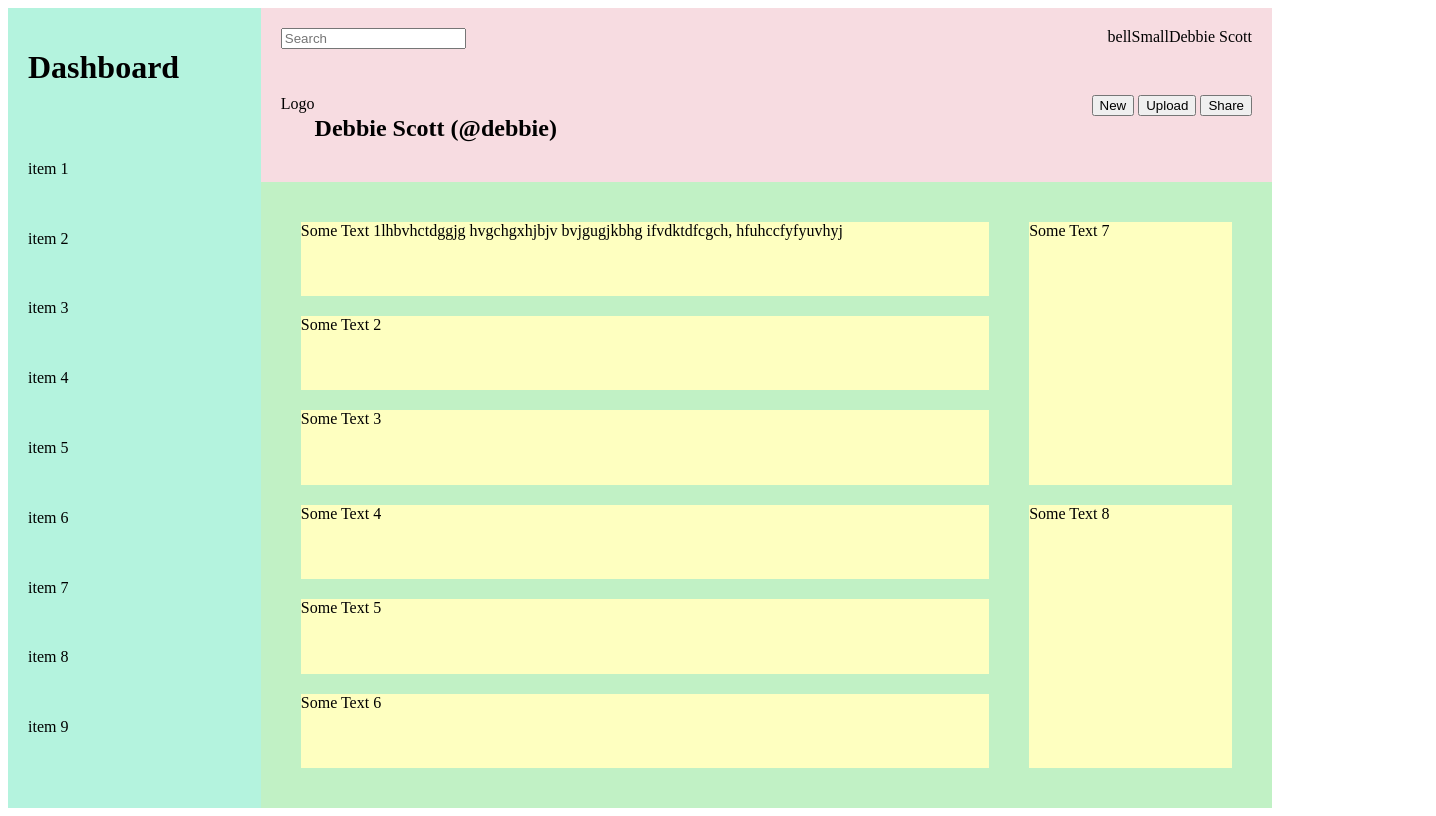
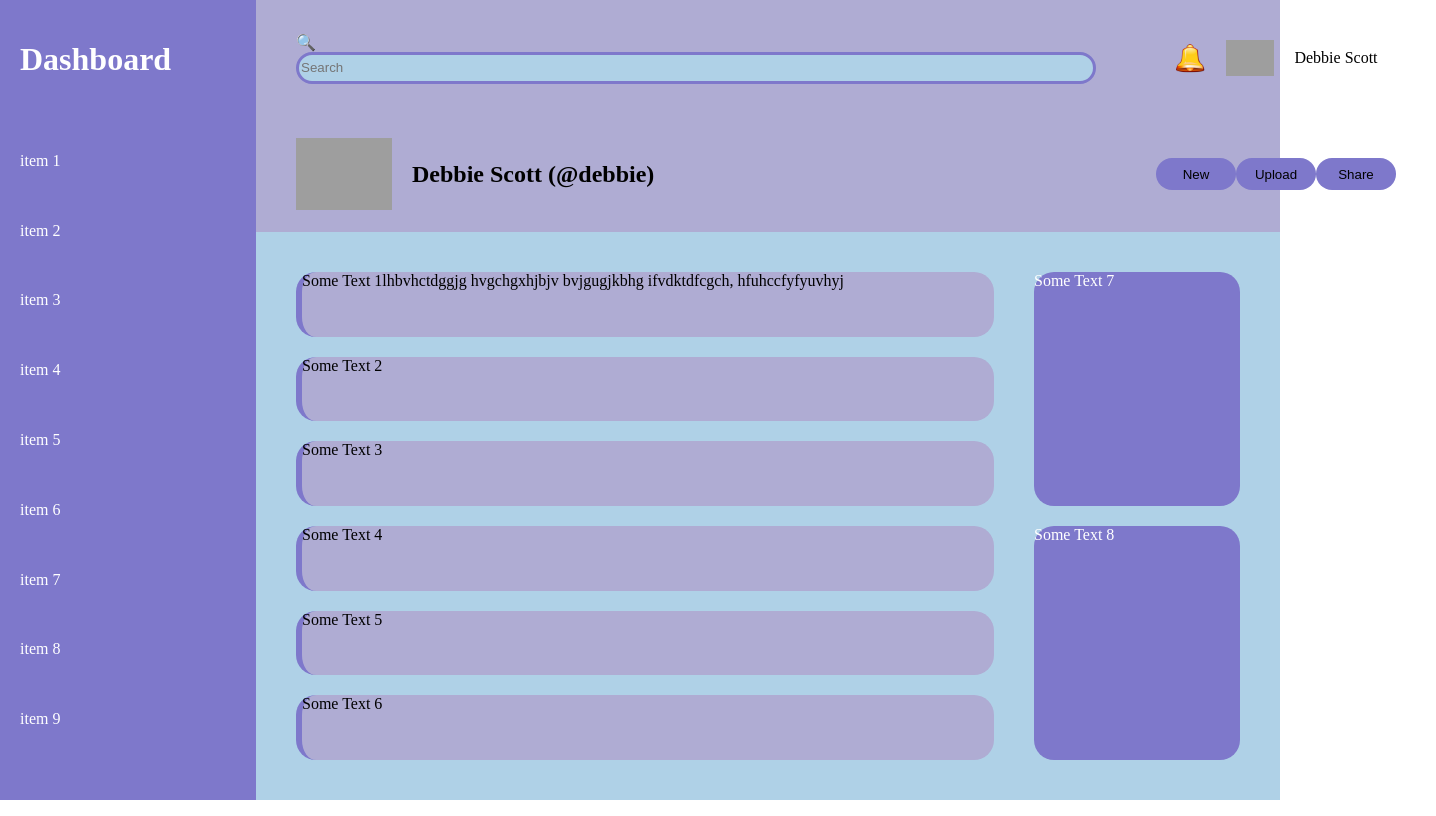
Before and after one commit to debbieSc/Admin-dashboard, a plain HTML site: page index.html in a window 1280 px wide. Shown: the whole page, 1436 px wide, since content can reach past the window. Drawn offline with Linux system fonts and the light colour scheme; grey boxes are pictures that could not be loaded.

Commit message:
Logo and icons added, with further stlying

```diff
--- a/index.html
+++ b/index.html
@@ -13,30 +13,41 @@
 
 
         <header>
-            <div class="headTop">
-                <form id="searchbar">
-                    <input type="search" id="query" name="searchbar" placeholder="Search">
-                </form>
-                <div class="rightSide">
-                    <div class="notification">bell</div>
-                    <div class="smallLogo">Small</div>
+
+
+                <div class="topLeft">
+                    <form id="searchbar">
+                        <label for="searchbar">🔍</label>
+                        <input type="search" id="query" name="searchbar" placeholder="Search">
+                    </form>
+                </div>
+
+                <div class="topRight">
+                    <img class="bell" src="Bell.png">
+                    <img class="small" src="Logo.png">
                     <div class="name">Debbie Scott</div>
                 </div>
-            </div>
-            <div class="headBottom">
-                <div class="leftSide">
-                    <div class="logo">Logo</div>
+
+
+
+
+                <div class="bottomLeft">
+                    <img class="large" src="Logo.png">
                     <h2>Debbie Scott (@debbie)</h2>
                 </div>
-                <div class="buttons">
+
+                <div class="bottomRight">
                     <button>New</button>
                     <button>Upload</button>
                     <button>Share</button>
                 </div>
-            </div>
+
+
+
         </header>
 
         <Main>
+
             <div class="cards">
             <div class="card">Some Text 1lhbvhctdggjg hvgchgxhjbjv bvjgugjkbhg ifvdktdfcgch, hfuhccfyfyuvhyj</div>
             <div class="card">Some Text 2</div>
--- a/style.css
+++ b/style.css
@@ -1,21 +1,30 @@
+
+body {
+    margin: 0;
+    padding: 0;
+}
+
 .container {
     height: 100vh;
     display: grid;
-    grid-template: 1fr 4fr / 1fr 3fr 1fr;
-}
-
-header {
-    background-color: rgb(247, 220, 225);
-    grid-column: 2 / 4;
-    display: grid;
-    grid-template-rows: 1fr 1fr;
-    padding: 20px;
+    grid-template: 1fr 8fr / 1fr 3fr 1fr;
 }
 
 
+button {
+    border: none;
+    border-radius: 20px;
+    background-color: #7e78cb;
+    width: 5rem;
+    height: 2rem;
+}
+
+button:hover {
+    background-color: #afd1e7;
+}
 
 main {
-    background-color: rgb(193, 241, 197);
+    background-color: #afd1e7;
     grid-column: 2 / 4;
     display: grid;
     grid-template-columns: 3fr 1fr;
@@ -34,50 +43,110 @@ main {
 }
 
 .card {
-    background-color: rgb(254, 255, 192);
-
+    background-color: #afacd3;
+   border-left: 6px solid  #7e78cb;
+   border-radius: 20px;
 
 }
 
 .menuCards {
     grid-column: 2;
     display: grid;
-    grid-template-rows: repeat(auto-fit, minmax(250px, 1fr));
+    grid-template-rows: 1fr 1fr;
     padding: 20px;
     gap: 20px;
 }
 
 .menuCard {
-    background-color: rgb(254, 255, 192);
+    background-color: #7e78cb;
+    color: #ffffff ;
+    border-radius: 20px;
+
 }
 
 .sidebar {
-    background-color: rgb(180, 243, 222);
+    background-color: #7e78cb;
+    color: #ffffff;
     grid-row: 1 /3;
     display: grid;
     grid-template-columns: 1fr;
     padding: 20px;
 }
 
-.headTop {
-    grid-row: 1;
-    display: flex;
-    justify-content: space-between;
+.bell {
+    width: 2rem;
+}
+.bell:hover {
+    background-color: #afd1e7;
+}
+.large {
+    width: 6rem;
+
 }
 
-.headBottom {
-
-    grid-row: 2;
-    display: flex;
-    justify-content: space-between;
+#query {
+    border-radius: 30px;
+    border: 3px solid #7e78cb;
+    width: 50rem;
+    height: 2rem;
+    background-color: #afd1e7;
 }
 
-.leftSide {
-    display: flex;
-    justify-content: space-between;
+.small {
+    width: 3rem;
+    padding-left: 20px;
+    padding-right: 20px;
 }
 
-.rightSide {
+header {
+
+    background-color: #afacd3;
+    grid-column: 2 / 4;
+    display: grid;
+    grid-template-columns: 3fr 1fr;
+    grid-template-rows: 1fr 1fr;
+    padding-left: 20px;
+    padding-right: 20px;
+}
+
+
+.topRight {
+    grid-row: 1 / 2;
+    grid-column: 2 / 3;
     display: flex;
+    justify-content: center;
+    align-items: center;
+    padding: 40px;
+}
+
+.topLeft {
+    grid-row: 1 / 2;
+    grid-column: 1 / 2;
+    display: flex;
+    justify-content: center;
+    align-items: center;
     justify-content: space-between;
+    padding: 20px;
 }
+
+.bottomRight {
+    grid-row: 2 / 3;
+    grid-column: 2 / 3;
+    display: flex;
+    justify-content: center;
+    align-items: center;
+    justify-content: space-between;
+    padding: 40px;
+}
+
+.bottomLeft {
+    grid-row: 2 / 3;
+    grid-column: 1 / 2;
+    display: flex;
+    align-items: center;
+    padding: 20px;
+}
+
+h2 {
+    padding-left: 20px;
+}
```
Also changed, not shown: Bell.png (added), 1 other file.
